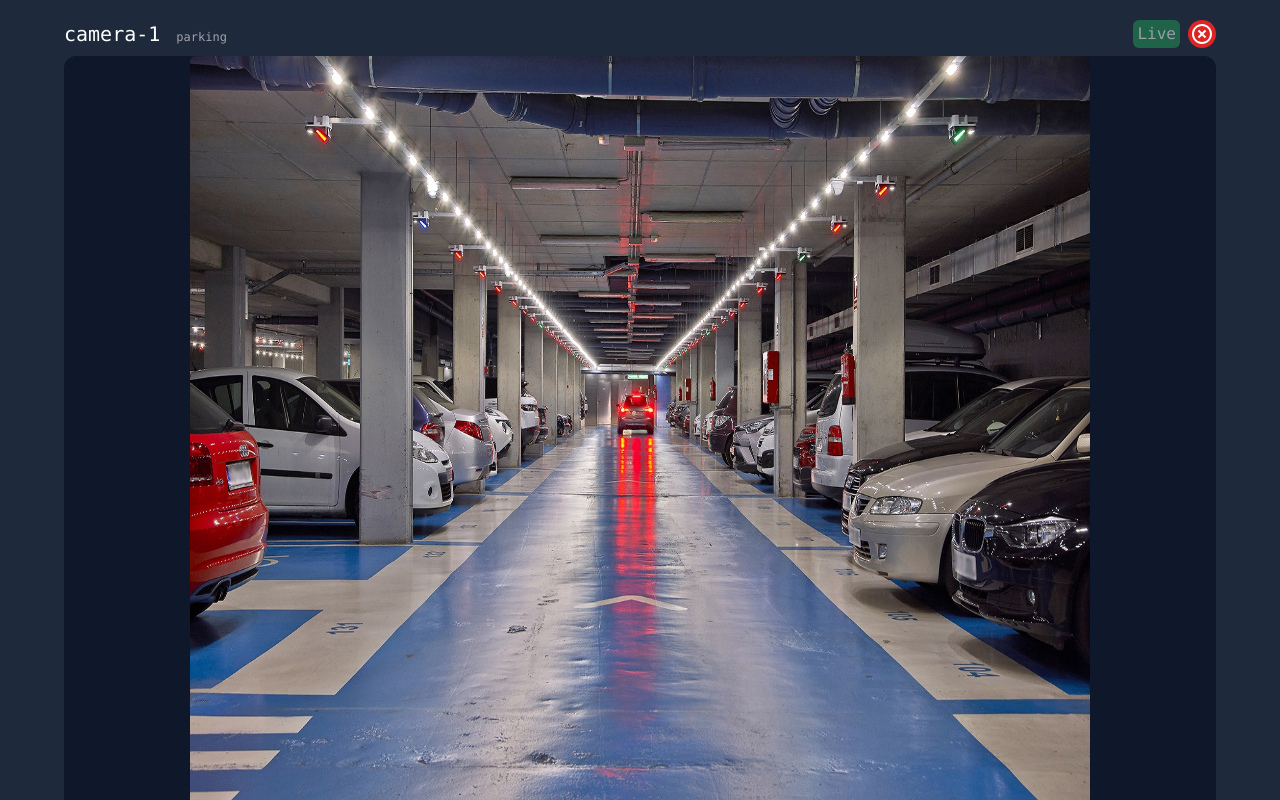
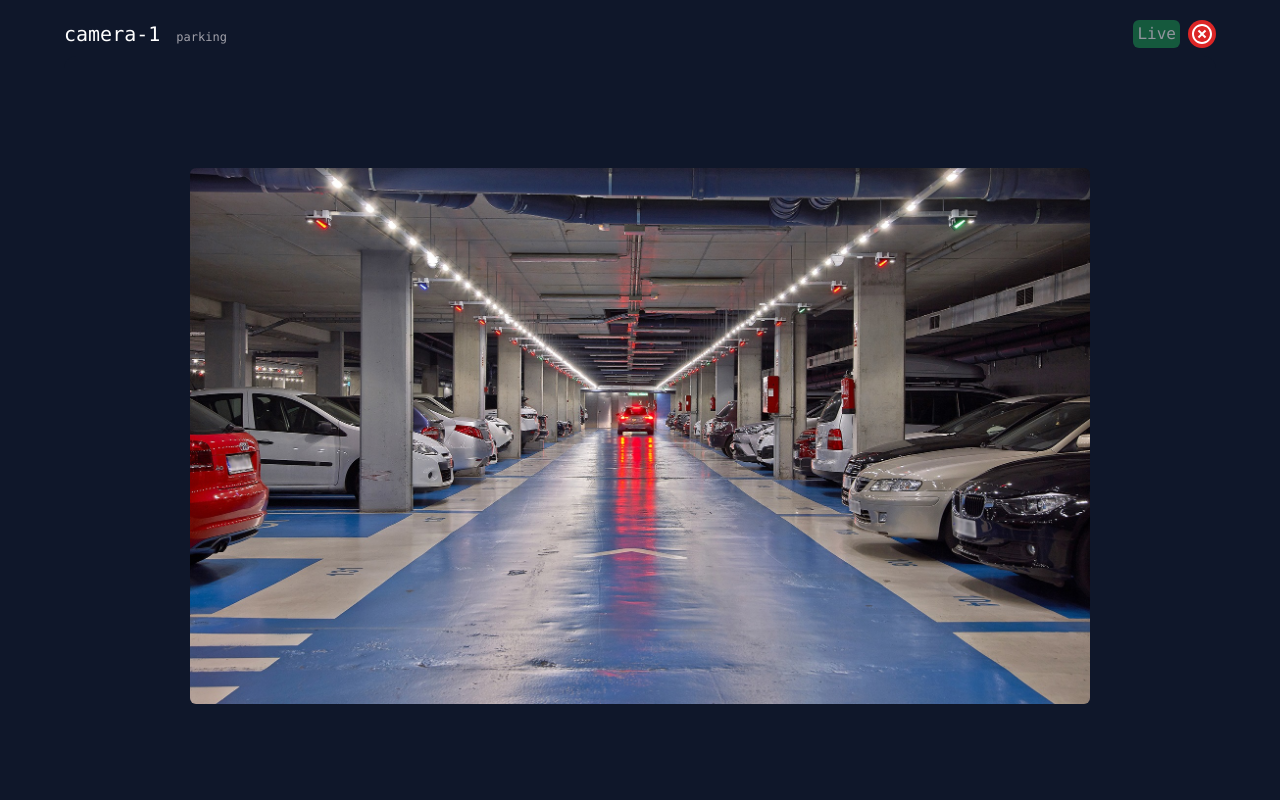
Before and after one commit to hasanashrafi/camera-dashboard, a Next.js app: page / in a window 1280 px wide. Both pictures are taken after a click on the icon 389 px from the left and 275 px from the top of the page. Shown: the top 800 px of the page. Built offline with nearby package versions, Linux system fonts and the light colour scheme.

Commit message:
Update FullScreenCameraCard to enhance background color and adjust image height styling for better visual presentation

```diff
--- a/src/components/templates/FullScreenCameraCard.js
+++ b/src/components/templates/FullScreenCameraCard.js
@@ -6,7 +6,7 @@ import { RiCloseCircleLine } from "react-icons/ri";
 
 function FullScreenCameraCard({camera,onClose}) {
   return (
-    <div className='fixed top-0 left-0 right-0 bottom-0 bg-slate-800 flex z-50 p-5 items-center justify-center h-screen'>
+    <div className='fixed top-0 left-0 right-0 bottom-0 bg-slate-900 flex z-50 p-5 items-center justify-center '>
      <div className=' max-w-6xl w-full h-full'>
           <div className='flex items-center justify-between'>
             <p className='md:text-xl'>
@@ -23,7 +23,7 @@ function FullScreenCameraCard({camera,onClose}) {
           </div>
 
         <div className='bg-slate-900 flex items-center justify-center rounded-xl w-full h-full mt-2 mx-auto'>
-        <Image src={camera.liveImage} alt='camera' width={900} height={100} priority className='bg-cover  h-full rounded-md' />
+        <Image src={camera.liveImage} alt='camera' width={900} height={100} priority className='bg-cover  h-auto rounded-md' />
 
         </div>
         </div>
```
